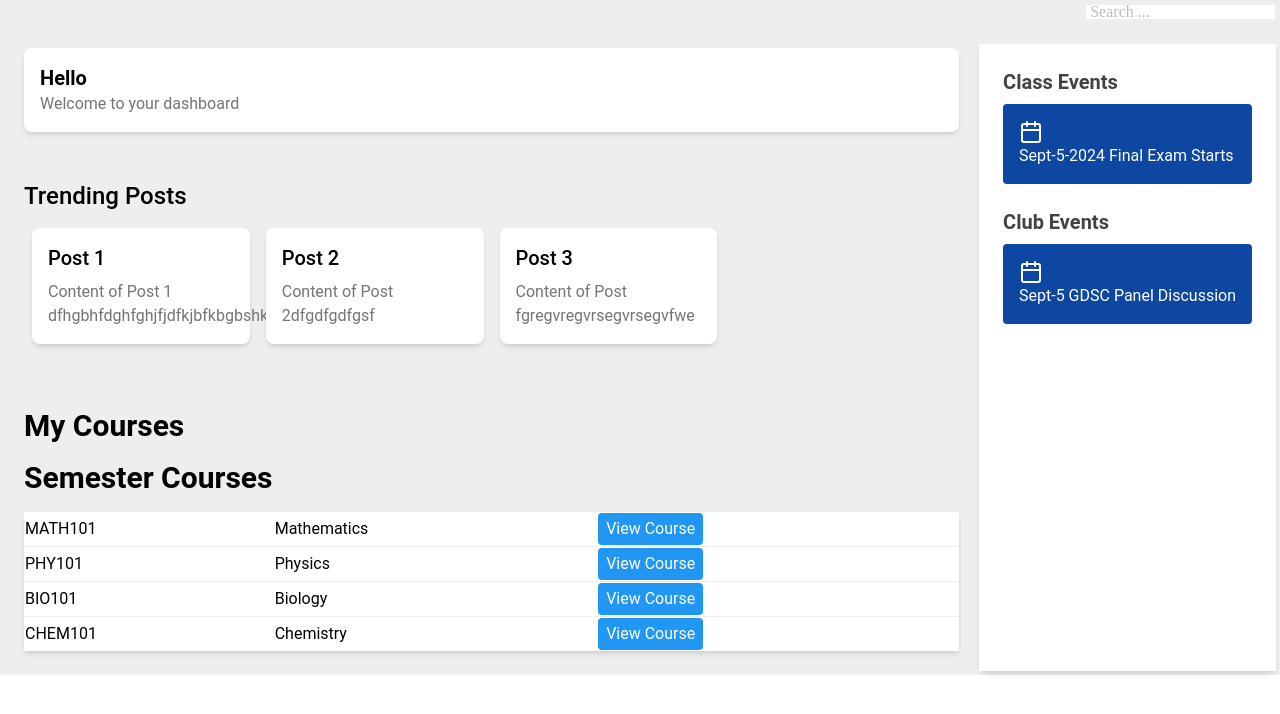
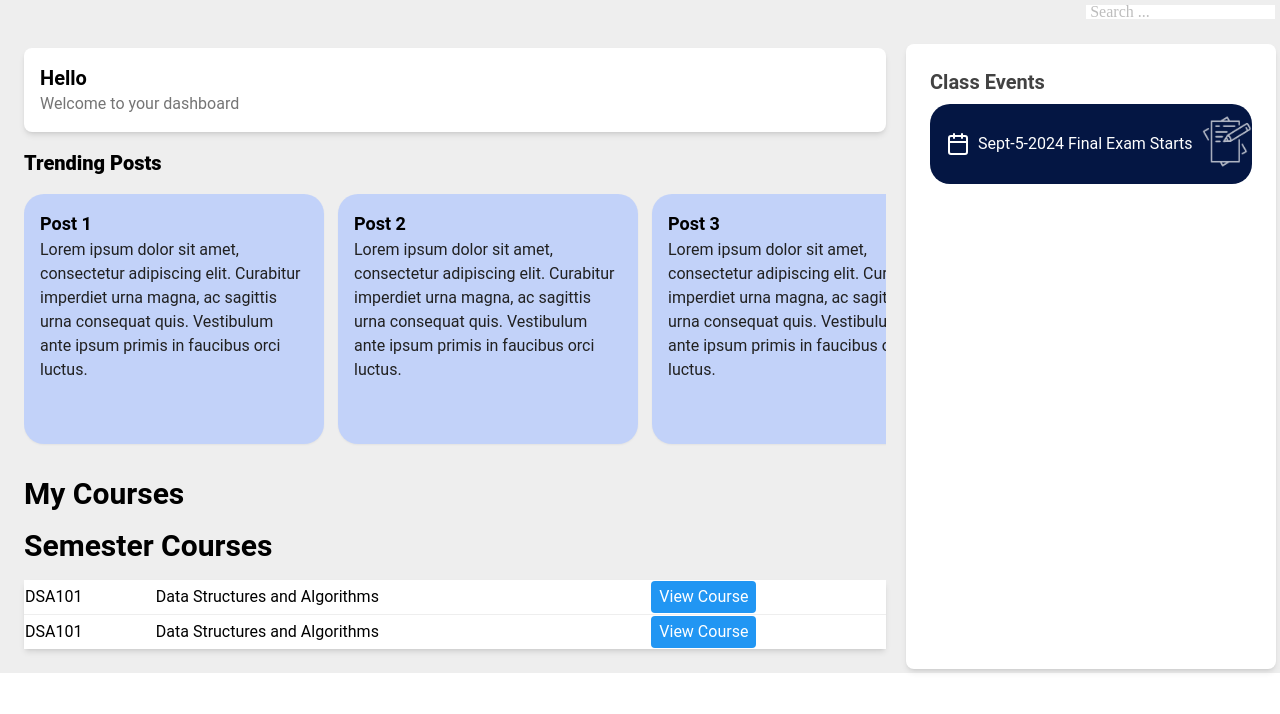
Before and after one commit to Helinaz27/Academix, a React (Vite) app: page / in a window 1280 px wide. Shown: the top 714 px of the page. Built offline with nearby package versions, Linux system fonts and the light colour scheme.

Commit message:
feat: Finished the Student Dashbord with the responsives styles

```diff
--- a/src/component/Student/Dashboard/Courses.json
+++ b/src/component/Student/Dashboard/Courses.json
@@ -1,22 +1,14 @@
 [
     {
       "id": 1,
-      "title": "Mathematics",
-      "code": "MATH101"
+      "title": "Data Structures and Algorithms",
+      "code": "DSA101",
+      "chr": "4"
     },
     {
       "id": 2,
-      "title": "Physics",
-      "code": "PHY101"
-    },
-    {
-      "id": 3,
-      "title": "Biology",
-      "code": "BIO101"
-    },
-    {
-      "id": 4,
-      "title": "Chemistry",
-      "code": "CHEM101"
+      "title": "Data Structures and Algorithms",
+      "code": "DSA101",
+      "chr": "4"
     }
   ]
--- a/src/component/Student/Dashboard/Post.jsx
+++ b/src/component/Student/Dashboard/Post.jsx
@@ -1,29 +1,12 @@
 import React from "react";
-import tw from "tailwind-styled-components";
 
-const PostContainer = tw.div`
-  bg-white
-  shadow-md
-  rounded-lg
-  p-4
-  mb-4
-`;
-
-const PostTitle = tw.h3`
-  text-xl
-  font-medium
-  mb-2
-`;
-
-const PostContent = tw.p`
-  text-gray-600
-`;
-
-const Post = ({ post }) => (
-  <PostContainer>
-    <PostTitle>{post.title}</PostTitle>
-    <PostContent>{post.content}</PostContent>
-  </PostContainer>
-);
+const Post = ({ post }) => {
+  return(
+    <div className="bg-[#C2D2F9] p-4 rounded-[20px] shadow-sm mb-4 h-[200px] md:h-[250px] w-[150px] md:w-[300px] overflow-hidden">
+      <p className="text-lg font-bold">{post.title}</p>
+      <p className="text-gray-900 ">{post.content}</p>
+    </div>
+  )
+}
 
 export default Post;
--- a/src/component/Student/Dashboard/PostService.js
+++ b/src/component/Student/Dashboard/PostService.js
@@ -3,9 +3,9 @@
 
 // Dummy data for posts
 const dummyPosts = [
-    { id: 1, title: "Post 1", content: "Content of Post 1 dfhgbhfdghfghjfjdfkjbfkbgbshk" },
-    { id: 2, title: "Post 2", content: "Content of Post 2dfgdfgdfgsf" },
-    { id: 3, title: "Post 3", content: "Content of Post fgregvregvrsegvrsegvfwe" },
+    { id: 1, title: "Post 1", content: "Lorem ipsum dolor sit amet, consectetur adipiscing elit. Curabitur imperdiet urna magna, ac sagittis urna consequat quis. Vestibulum ante ipsum primis in faucibus orci luctus." },
+    { id: 2, title: "Post 2", content: "Lorem ipsum dolor sit amet, consectetur adipiscing elit. Curabitur imperdiet urna magna, ac sagittis urna consequat quis. Vestibulum ante ipsum primis in faucibus orci luctus." },
+    { id: 3, title: "Post 3", content: "Lorem ipsum dolor sit amet, consectetur adipiscing elit. Curabitur imperdiet urna magna, ac sagittis urna consequat quis. Vestibulum ante ipsum primis in faucibus orci luctus." },
     // Add more dummy posts as needed
   ];
 
--- a/src/component/Student/Dashboard/Sidebar.jsx
+++ b/src/component/Student/Dashboard/Sidebar.jsx
@@ -47,29 +47,17 @@ const Sidebar = () => {
   }, []);
 
   return (
-    <div className="w-100 h-full bg-white text-gray-800 p-6">
+    <div className="w-[370px] h-full bg-white text-gray-800 p-6 rounded-[30px]">
       {events.classEvents.length > 0 && (
         <div>
           <h3 className="text-xl font-semibold mb-2">Class Events</h3>
           {events.classEvents.map((event) => (
-            <div className="mb-6 bg-blue-900 rounded p-4" key={event.id}>
-              <p className="text-white">
+            <div className="mb-6 bg-[#041643] rounded-[20px] p-4 h-[80px] flex items-center relative" key={event.id}>
+              <p className="text-white flex items-center">
                 <FiCalendar className="w-6 h-6 mr-2" />
                 {event.description}
               </p>
-            </div>
-          ))}
-        </div>
-      )}
-      {events.clubEvents.length > 0 && (
-        <div>
-          <h3 className="text-xl font-semibold mb-2">Club Events</h3>
-          {events.clubEvents.map((event) => (
-            <div className="mb-6 bg-blue-900 rounded p-4" key={event.id}>
-              <p className="text-white">
-                <FiCalendar className="w-6 h-6 mr-2" />
-                {event.description}
-              </p>
+              <img src="./images/PaperIcon.png" alt="event" className="w-[50px] h-[70px] absolute right-0 top-0" />
             </div>
           ))}
         </div>
--- a/src/component/Student/Dashboard/TrendingPosts.jsx
+++ b/src/component/Student/Dashboard/TrendingPosts.jsx
@@ -1,42 +1,18 @@
 import React from "react";
 import Post from "./Post";
-import tw from "tailwind-styled-components";
 
-const TrendingPostsContainer = tw.div`
-  mb-8
-  flex
-  flex-wrap
-`;
+const TrendingPosts = ({ posts }) => {
+  return(
+    <div className="">
+      <h3 className="text-[20px] font-extrabold mb-4">Trending Posts</h3>
+    <div className="grid grid-cols-3 mb-4 gap-20 overflow-x-auto">
+      {posts.map((post) => (
+        <Post key={post.id} post={post} />
+      ))}
+    </div>
+    </div>
+  )
+}
 
-const TrendingPostsTitle = tw.h2`
-  text-2xl
-  font-medium
-  mb-4
-  w-full
-`;
-
-const TrendingPostsList = tw.ul`
-  list-none
-  p-0
-  flex
-  flex-wrap
-`;
-
-const TrendingPost = ({ post }) => (
-  <li className="w-full md:w-1/2 lg:w-1/3 xl:w-1/4 mb-4 px-2"> {/* Adjust width for different screen sizes */}
-    <Post post={post} />
-  </li>
-);
-
-const TrendingPosts = ({ posts }) => (
-  <TrendingPostsContainer>
-    <TrendingPostsTitle className="mt-8">Trending Posts</TrendingPostsTitle>
-    <TrendingPostsList>
-      {posts.map((post) => (
-        <TrendingPost key={post.id} post={post} />
-      ))}
-    </TrendingPostsList>
-  </TrendingPostsContainer>
-);
 
 export default TrendingPosts;
```
Also changed, not shown: src/component/Student/Dashboard/AllCourses.json (added, +50 -0 lines), public/images/PaperIcon.png (added), public/images/WavingMan.png (added).
